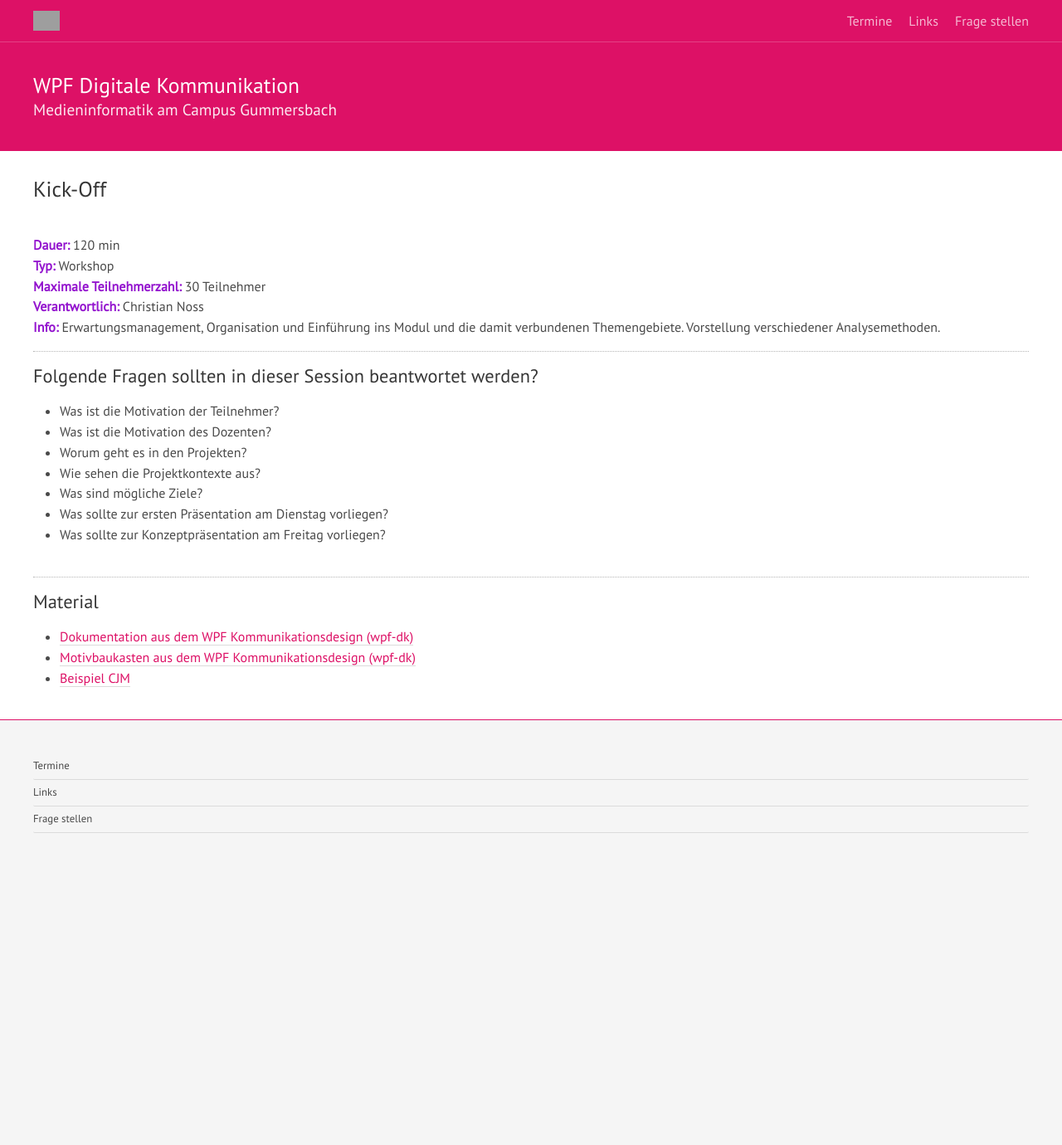
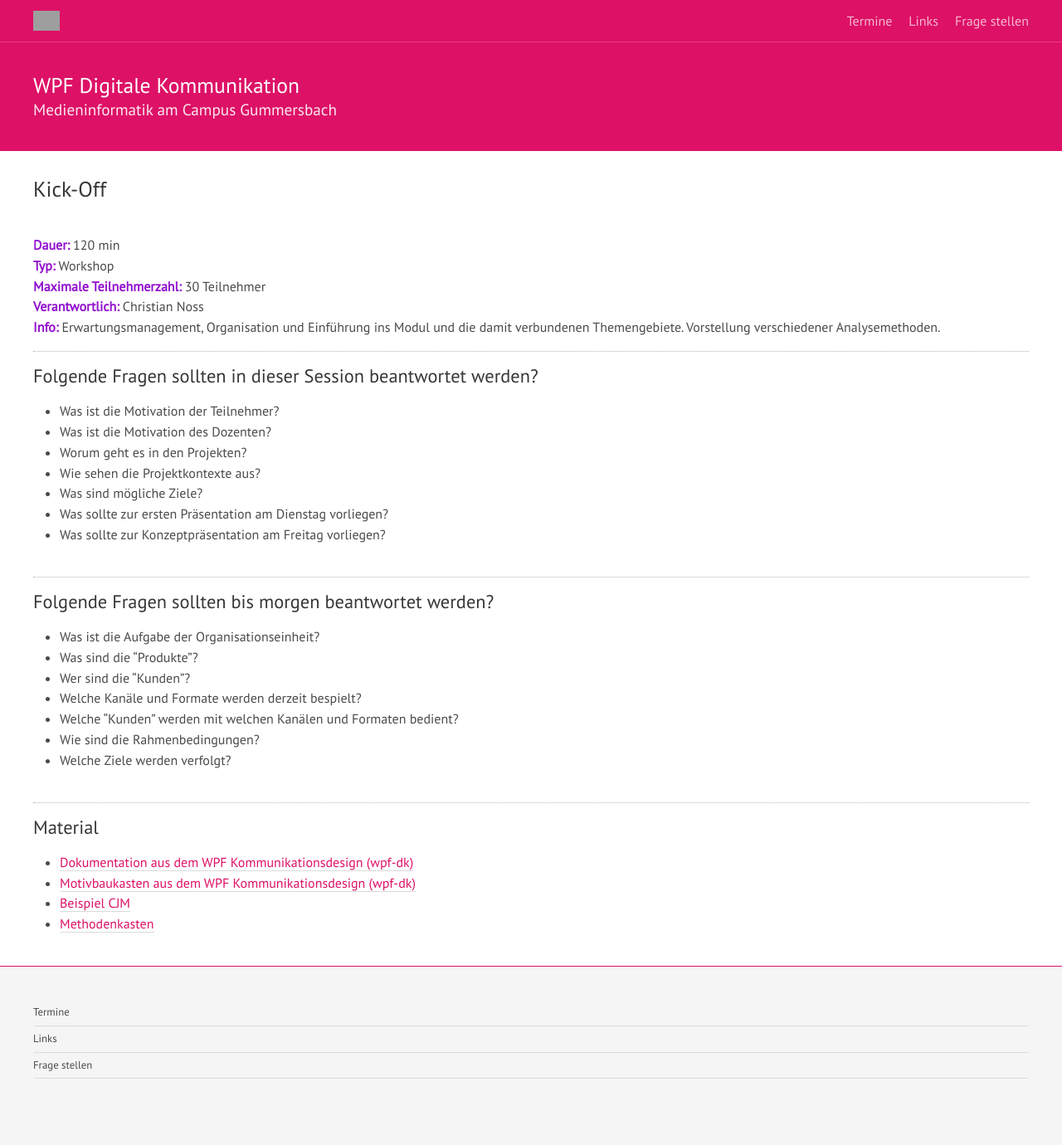
Before and after one commit to th-koeln/mi-wpf-digitale-kommunikation, a Jekyll site: the page built from _lehrveranstaltungen/mo-kick-off.md, in a window 1280 px wide. Shown: the whole page at 83% size. Built offline with Jekyll 4.4.1, drawn with Linux system fonts in a browser that asks for light colours; nearby versions of some CDN libraries; before the commit the page ends 1084 px from its top, so only the background shows below that; grey boxes are pictures that could not be loaded.

Commit message:
Dokumente erweitert.

```diff
--- a/_lehrveranstaltungen/mo-kick-off.md
+++ b/_lehrveranstaltungen/mo-kick-off.md
@@ -19,7 +19,17 @@ info: Erwartungsmanagement, Organisation und Einführung ins Modul und die damit
 - Was sollte zur ersten Präsentation am Dienstag vorliegen?
 - Was sollte zur Konzeptpräsentation am Freitag vorliegen?
 
+## Folgende Fragen sollten bis morgen beantwortet werden?
+- Was ist die Aufgabe der Organisationseinheit?
+- Was sind die "Produkte"?
+- Wer sind die "Kunden"?
+- Welche Kanäle und Formate werden derzeit bespielt?
+- Welche "Kunden" werden mit welchen Kanälen und Formaten bedient?
+- Wie sind die Rahmenbedingungen?
+- Welche Ziele werden verfolgt?
+
 ## Material
 - [Dokumentation aus dem WPF Kommunikationsdesign (wpf-dk)](../../download/0_guidelines%20Showcase.pdf)
 - [Motivbaukasten aus dem WPF Kommunikationsdesign (wpf-dk)](../../download/v1_motivbaukasten.pdf)
 - [Beispiel CJM](../../download/beispiel-cjm.pdf)
+- [Methodenkasten](../../download/methodenkasten-dk-klein.pdf)
```
Also changed, not shown: 2 other files.
